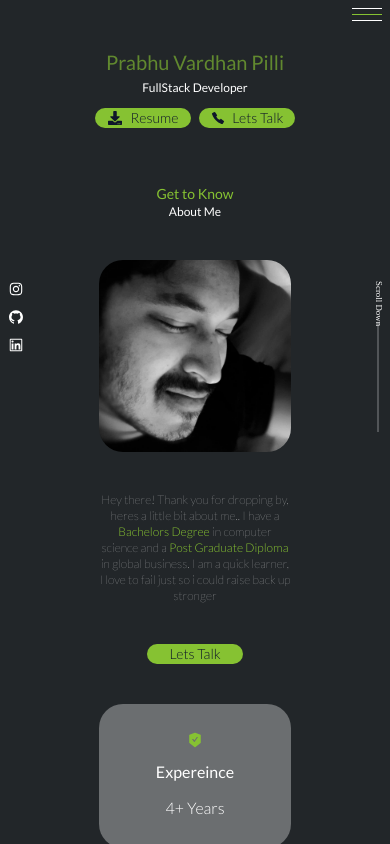
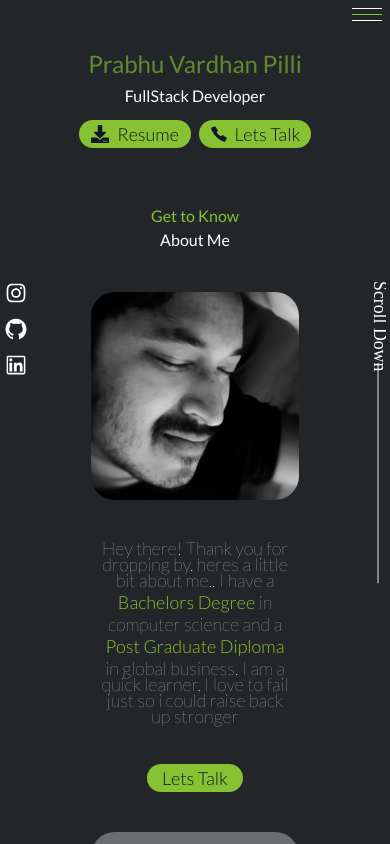
Before and after one commit to S550Stang/portfolio, a React (Create React App) app in the folder client/: page / in a window 390 px wide. Shown: the top 844 px of the page. Built offline with nearby package versions, Linux system fonts and the light colour scheme.

Commit message:
green goblin theme

```diff
--- a/client/src/AboutmePage/AboutMeDescription/index.jsx
+++ b/client/src/AboutmePage/AboutMeDescription/index.jsx
@@ -12,18 +12,16 @@ export default function AboutMeDescription() {
     inView
       ? animation.start({
           x: 0,
-          opacity: 1,
+
           transition: {
             ease: "easeOut",
-            duration: 2,
-            type: "tween",
-            stiffness: 100,
-            damping: 20,
+            duration: 1,
+            type: "spring",
+            bounce: 0.3,
           },
         })
       : animation.start({
-          x: -100,
-          opacity: -5,
+          x: "-100vw",
         });
   }, [inView, animation]);
 
@@ -33,21 +31,21 @@ export default function AboutMeDescription() {
       animate={animation}
       className="flex flex-col justify-center items-center mt-10 font-Lato"
     >
-      <p className="inline-block w-48  text-xs sm:text-lg font-thin text-white text-center leading-4">
+      <p className="inline-block w-48  text-lg sm:text-lg font-thin text-white text-center leading-4">
         Hey there! Thank you for dropping by, heres a little bit about me.. I
         have a{" "}
-        <strong className="text-xs sm:text-lg font-light text-[#86c232]">
+        <strong className="text-lg sm:text-lg font-light text-[#86c232]">
           Bachelors Degree
         </strong>{" "}
         in computer science and a{" "}
-        <strong className="text-xs sm:text-lg font-light text-[#86c232]">
+        <strong className="text-lg sm:text-lg font-light text-[#86c232]">
           Post Graduate Diploma
         </strong>{" "}
         in global business. I am a quick learner, I love to fail just so i could
         raise back up stronger
       </p>
       {/* Lets Talk Button Under About Me Description */}
-      <button className="inline-block bg-[#86c232] px-1 w-24 mt-10 mb-10 sm:w-28 rounded-full font-light text-sm">
+      <button className="inline-block bg-[#86c232] px-1 w-24 mt-10 mb-10 sm:w-28 rounded-full font-light text-lg">
         <a href="#contact" className="text-slate-900">
           Lets Talk
         </a>
--- a/client/src/AboutmePage/AboutmeHeader/index.jsx
+++ b/client/src/AboutmePage/AboutmeHeader/index.jsx
@@ -6,8 +6,8 @@ export default function AboutmeHeader() {
       id="AboutMe"
       className="flex flex-col justify-center items-center font-Lato mt-10"
     >
-      <h1 className="text-[#86c232] text-sm sm:text-lg">Get to Know</h1>
-      <h4 className="text-xs sm:text-sm font-normal text-white">About Me</h4>
+      <h1 className="text-[#86c232] text-md sm:text-lg">Get to Know</h1>
+      <h4 className="text-md sm:text-sm font-normal text-white">About Me</h4>
     </div>
   );
 }
--- a/client/src/ExperiencePage/CertificationsComponent/index.jsx
+++ b/client/src/ExperiencePage/CertificationsComponent/index.jsx
@@ -4,7 +4,7 @@ import { AiOutlineSafetyCertificate } from "react-icons/ai";
 export default function CertificationsComponent() {
   return (
     <div className="flex justify-center items-center font-Lato mb-10 ">
-      <div className=" w-48 h-36 sm:w-56 sm:h-56 rounded-3xl flex flex-col justify-center items-center bg-[#6b6e70] gap-3 sm:gap-5">
+      <div className=" w-52 h-44 sm:w-56 sm:h-56 rounded-3xl flex flex-col justify-center items-center bg-[#6b6e70] gap-3 sm:gap-5">
         <AiOutlineSafetyCertificate className="text-[#86c232]" />
         <p className="text-white">Certifications</p>
         <p className="text-white font-light">6+ Certifications</p>
--- a/client/src/ExperiencePage/ExperienceComponent/index.jsx
+++ b/client/src/ExperiencePage/ExperienceComponent/index.jsx
@@ -4,7 +4,7 @@ import { AiFillSafetyCertificate } from "react-icons/ai";
 export default function ExperienceComponent() {
   return (
     <div className="flex justify-center items-center font-Lato mb-10 ">
-      <div className=" w-48 h-36 sm:w-56 sm:h-56 rounded-3xl flex flex-col justify-center items-center bg-[#6b6e70] gap-3 sm:gap-5">
+      <div className=" w-52 h-44  sm:w-56 sm:h-56 rounded-3xl flex flex-col justify-center items-center bg-[#6b6e70] gap-3 sm:gap-5">
         <AiFillSafetyCertificate className="text-[#86c232]" />
         <p className="text-white">Expereince</p>
         <p className="text-white font-light">4+ Years</p>
--- a/client/src/ExperiencePage/ProjectsComponent/index.jsx
+++ b/client/src/ExperiencePage/ProjectsComponent/index.jsx
@@ -4,7 +4,7 @@ import { AiFillProject } from "react-icons/ai";
 export default function ProjectsComponent() {
   return (
     <div className="flex justify-center items-center font-Lato mb-10">
-      <div className=" w-48 h-36 sm:w-56 sm:h-56 rounded-3xl flex flex-col justify-center items-center bg-[#6b6e70] gap-3 sm:gap-5">
+      <div className=" w-52 h-44  sm:w-56 sm:h-56 rounded-3xl flex flex-col justify-center items-center bg-[#6b6e70] gap-3 sm:gap-5">
         <AiFillProject className="text-[#86c232]" />
         <p className="text-white">Projects</p>
         <p className="text-white font-light">10+ Projects</p>
--- a/client/src/GlassNavigationPage/GlassNavigationComponent/index.jsx
+++ b/client/src/GlassNavigationPage/GlassNavigationComponent/index.jsx
@@ -21,21 +21,21 @@ export default function GlassNavigationComponent() {
         duration: 2,
         bounce: 0.3,
       }}
-      className="flex justify-evenly items-center sm:fixed sm:w-96 sm:z-50 sm:bottom-0 sm:mx-auto sm:left-0 sm:right-0  sm:h-14  sm:rounded-lg sm:bg-gradient-to-br sm:from-Copper sm:to-transparent  sm:bg-opacity-20 sm:backdrop-blur-sm"
+      className="flex justify-evenly items-center sm:fixed sm:w-96 sm:z-50 sm:bottom-2 sm:mx-auto sm:left-0 sm:right-0  sm:h-14  sm:rounded-lg sm:bg-gradient-to-br sm:from-[#86c232] sm:to-transparent  sm:bg-opacity-20 sm:backdrop-blur-sm "
     >
       <a href="#Home">
-        <AiFillHome className="invisible sm:visible sm:hover:text-Sulphate" />
+        <AiFillHome className="invisible sm:visible sm:hover:text-white hover:cursor-pointer" />
       </a>
 
       <a href="#AboutMe">
-        <CgProfile className="invisible sm:visible sm:hover:text-Sulphate" />
+        <CgProfile className="hover:cursor-pointer invisible sm:visible sm:hover:text-white" />
       </a>
 
       <a href="#Skills">
-        <FaBook className="invisible sm:visible sm:hover:text-Sulphate" />
+        <FaBook className="hover:cursor-pointer invisible sm:visible sm:hover:text-white" />
       </a>
-      <GiHeartBattery className="invisible sm:visible sm:hover:text-Sulphate" />
-      <RiMessage2Fill className="invisible sm:visible sm:hover:text-Sulphate" />
+      <GiHeartBattery className="hover:cursor-pointer invisible sm:visible sm:hover:text-white" />
+      <RiMessage2Fill className="hover:cursor-pointer invisible sm:visible sm:hover:text-white" />
     </motion.div>
   );
 }
--- a/client/src/HomePage/HamburgerToggle/HamburgerToggle.jsx
+++ b/client/src/HomePage/HamburgerToggle/HamburgerToggle.jsx
@@ -15,9 +15,9 @@ export default function HamburgerToggle() {
         duration: 1,
         type: "spring",
       }}
-      className="fixed top-0 -right-6 z-50 w-40 h-full flex  justify-center items-center bg-gradient-to-tr from-[#222629] to-transparent  backdrop-blur-sm shadow-xl rounded-xl "
+      className="fixed top-0 -right-1 z-50 w-40 h-full flex  justify-center items-center bg-gradient-to-tr from-[#222629] to-transparent  backdrop-blur-sm shadow-xl rounded-xl "
     >
-      <ul className="flex flex-col justify-between items-center font-Lato text-xs font-normal text-[#86c232]  gap-6 mt-44">
+      <ul className="flex flex-col justify-between items-center font-Lato text-md font-normal text-[#86c232]  gap-6 mt-44">
         <li>
           <a
             href="#AboutMe"
--- a/client/src/HomePage/HeaderComponent/HeaderTitle.jsx
+++ b/client/src/HomePage/HeaderComponent/HeaderTitle.jsx
@@ -30,7 +30,7 @@ export default function HeaderTitle() {
             duration: 1,
             type: "spring",
           }}
-          className="text-xl sm:text-2xl md:text-3xl lg:text-4xl xl:text-5xl 2xl:text-6xl 3xl:text-7xl 4xl:text-8xl text-[#61892f] "
+          className="text-2xl sm:text-2xl md:text-3xl lg:text-4xl xl:text-5xl 2xl:text-6xl 3xl:text-7xl 4xl:text-8xl text-[#61892f] "
         >
           Prabhu Vardhan Pilli
         </motion.h1>
@@ -48,7 +48,7 @@ export default function HeaderTitle() {
             duration: 1,
             type: "spring",
           }}
-          className="text-xs sm:text-sm md:text-lg lg:text-xl xl:text-xl 2xl:text-2xl 3xl:text-3xl 4xl:text-4xl font-normal text-white"
+          className="text-md sm:text-sm md:text-lg lg:text-xl xl:text-xl 2xl:text-2xl 3xl:text-3xl 4xl:text-4xl font-normal text-white"
         >
           FullStack Developer
         </motion.h4>
@@ -69,7 +69,7 @@ export default function HeaderTitle() {
               stiffness: 100,
               damping: 20,
             }}
-            className="inline-block bg-[#86c232] text-slate-900 px-1 rounded-full font-light text-sm md:text-lg lg:text-xl xl:text-2xl 2xl:text-3xl 3xl:text-4xl 4xl:text-5xl w-24 sm:w-28 md:w-32 lg:w-36 xl:w-40 2xl:w-44 3xl:w-48 3xl:p-1 4xl:w-52   mr-2"
+            className="inline-block bg-[#86c232] text-slate-900 px-1 rounded-full font-light text-lg md:text-lg lg:text-xl xl:text-2xl 2xl:text-3xl 3xl:text-4xl 4xl:text-5xl w-28 sm:w-28 md:w-32 lg:w-36 xl:w-40 2xl:w-44 3xl:w-48 3xl:p-1 4xl:w-52   mr-2"
           >
             <a
               href={CV}
@@ -96,7 +96,7 @@ export default function HeaderTitle() {
               stiffness: 100,
               damping: 20,
             }}
-            className="inline-block bg-[#86c232] text-slate-900 px-1 rounded-full font-light text-sm md:text-lg lg:text-xl xl:text-2xl 2xl:text-3xl 3xl:text-4xl 4xl:text-5xl w-24 sm:w-28 md:w-32 lg:w-36 xl:w-40 2xl:w-44 3xl:w-48 3xl:p-1 4xl:w-52"
+            className="inline-block bg-[#86c232] text-slate-900 px-1 rounded-full font-light text-lg md:text-lg lg:text-xl xl:text-2xl 2xl:text-3xl 3xl:text-4xl 4xl:text-5xl w-28 sm:w-28 md:w-32 lg:w-36 xl:w-40 2xl:w-44 3xl:w-48 3xl:p-1 4xl:w-52"
           >
             <a
               href="#contact"
--- a/client/src/HomePage/ScrollDown/ScrollDown.jsx
+++ b/client/src/HomePage/ScrollDown/ScrollDown.jsx
@@ -4,7 +4,7 @@ import { motion } from "framer-motion";
 export default function ScrollDown() {
   return (
     <motion.div
-      className="fixed w-2 h-6 center right-2 top-1/3 sm:top-60 sm:w-4 sm:h-20"
+      className="fixed text-2xl w-4 h-6 center right-1 top-1/3 sm:top-60 sm:w-4 sm:h-20"
       animate={{
         x: 0,
         opacity: 1,
--- a/client/src/HomePage/Socials/Socials.jsx
+++ b/client/src/HomePage/Socials/Socials.jsx
@@ -9,7 +9,7 @@ import {
 export default function Socials() {
   return (
     <motion.div
-      className="flex flex-col justify-between items-center gap-3 text-white hover:text-[#86c232] fixed left-2 top-1/3 cursor-pointer sm:gap-1 sm:top-52 "
+      className="flex flex-col justify-between items-center gap-3 text-white  fixed left-1 top-1/3 cursor-pointer text-2xl sm:gap-1 sm:top-52 "
       animate={{
         x: 0,
         opacity: 1,
@@ -27,13 +27,13 @@ export default function Socials() {
       }}
     >
       <a href="https://www.instagram.com/prabhu.vardhan.pilli/">
-        <AiOutlineInstagram className="cursor-pointer sm:w-6 sm:h-10" />
+        <AiOutlineInstagram className="cursor-pointer sm:w-6 sm:h-10 hover:text-[#86c232]" />
       </a>
       <a href="https://github.com/S550Stang">
-        <AiOutlineGithub className="cursor-pointer sm:w-6 sm:h-10" />
+        <AiOutlineGithub className="cursor-pointer sm:w-6 sm:h-10 hover:text-[#86c232]" />
       </a>
       <a href="https://www.linkedin.com/in/prabhuvardhanraopilli/">
-        <AiOutlineLinkedin className="cursor-pointer sm:w-6 sm:h-10" />
+        <AiOutlineLinkedin className="cursor-pointer sm:w-6 sm:h-10 hover:text-[#86c232]" />
       </a>
     </motion.div>
   );
--- a/client/src/ImagePage/ImageComponent/index.jsx
+++ b/client/src/ImagePage/ImageComponent/index.jsx
@@ -21,7 +21,7 @@ export default function DisplayPicture() {
       className="flex justify-center items-center mt-10"
     >
       <img
-        className="w-48 h-48 sm:w-56 sm:h-56 rounded-3xl"
+        className=" w-52 h-52 sm:w-56 sm:h-56 rounded-3xl"
         src={Me}
         alt="myProfilePicture"
       />
--- a/client/src/SkillsPage/SkillsHeaderTitleComponent/index.jsx
+++ b/client/src/SkillsPage/SkillsHeaderTitleComponent/index.jsx
@@ -6,8 +6,8 @@ export default function SkillsHeaderTitleComponent() {
       id="Skills"
       className="flex flex-col justify-center items-center font-Lato mt-10"
     >
-      <h1 className="text-[#86c232] text-sm sm:text-lg">My</h1>
-      <h4 className="text-xs sm:text-sm font-normal text-white">Skills</h4>
+      <h1 className="text-[#86c232] text-md sm:text-lg">My</h1>
+      <h4 className="text-md sm:text-sm font-normal text-white">Skills</h4>
     </div>
   );
 }
```
